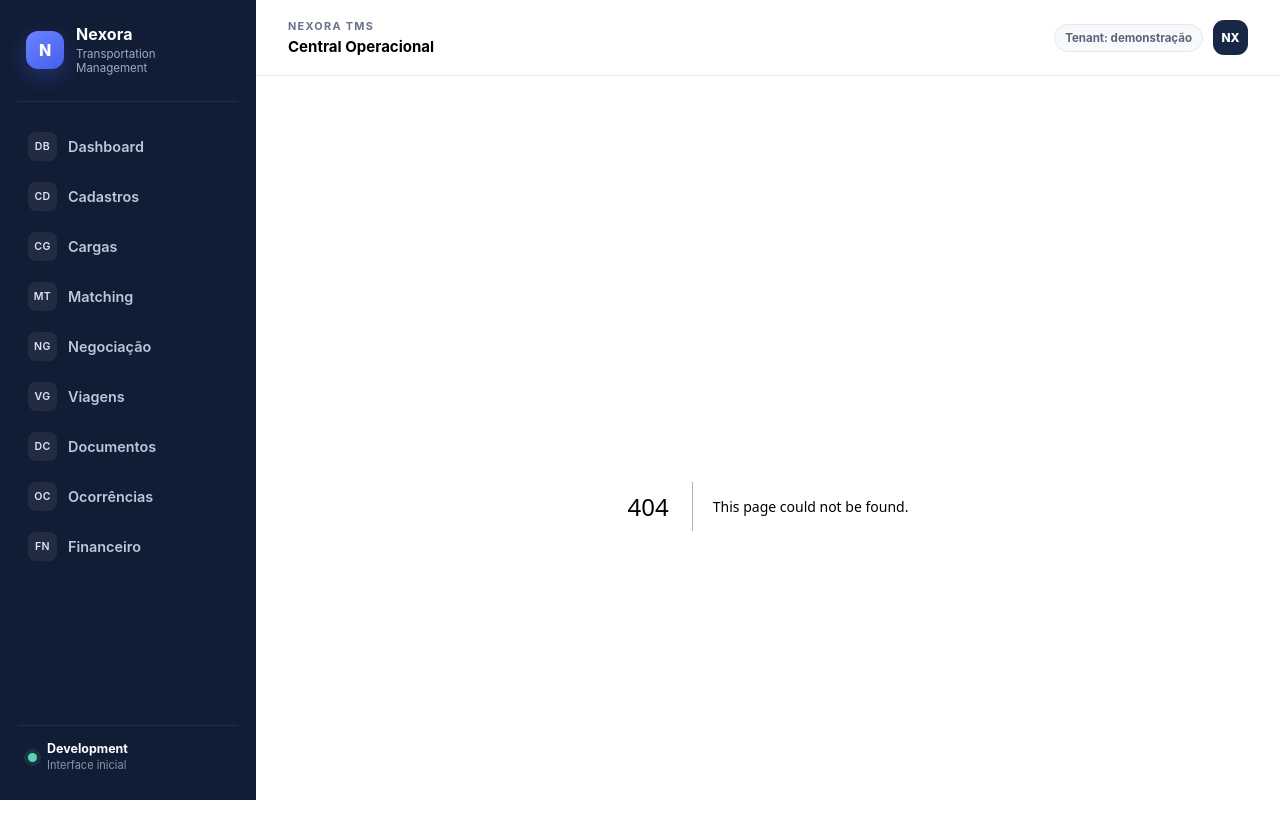
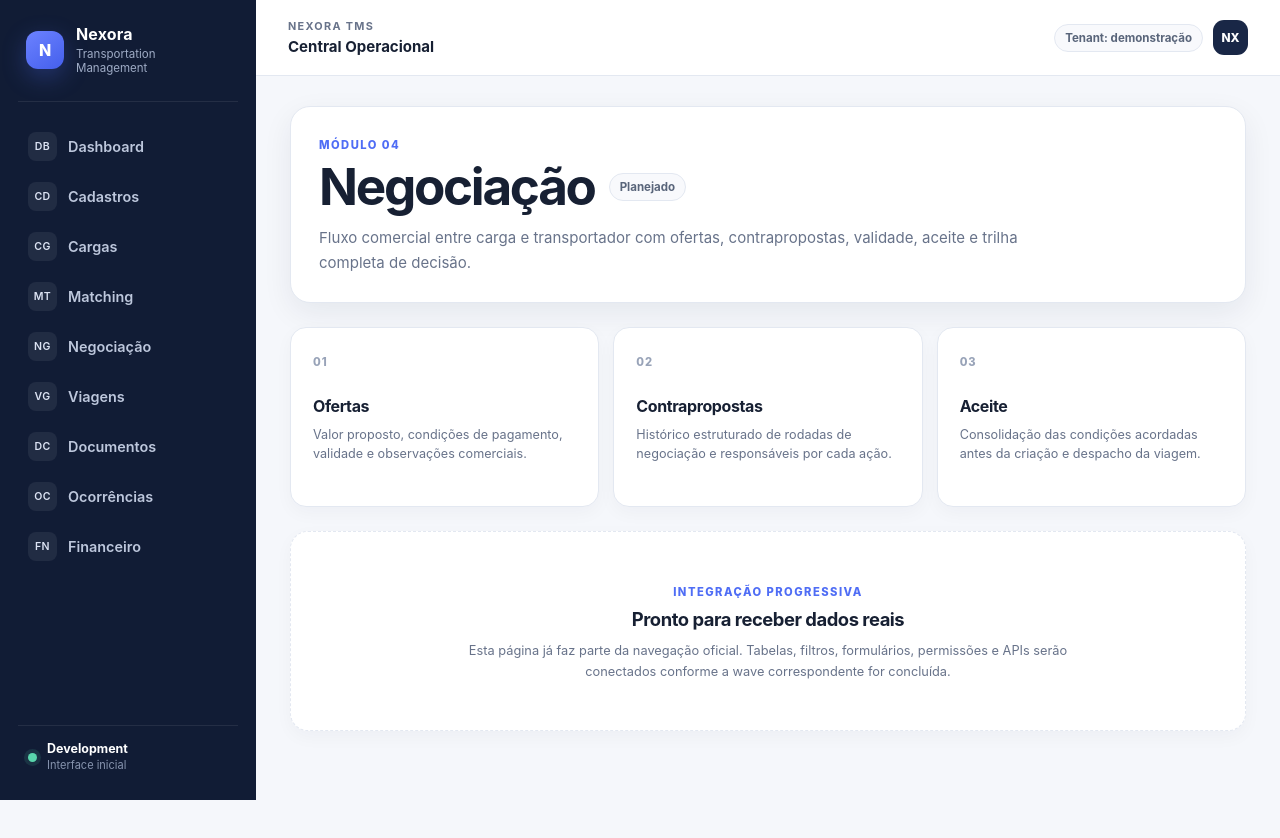
Before and after one commit to brunabarrichello/nexora-tms, a Next.js app in the folder apps/web/: page /negociacoes in a window 1280 px wide. Before the commit this address had no page. Shown: the top 838 px of the page. After the commit the page ends 800 px from the top, so only its background shows below. Built offline with nearby package versions, Linux system fonts and the light colour scheme.

Commit message:
feat(web): add negotiations module page

```diff
--- /dev/null
+++ b/apps/web/app/negociacoes/page.tsx
@@ -0,0 +1,17 @@
+import { ModulePage } from '../_components/module-page';
+
+export default function NegociacoesPage() {
+  return (
+    <ModulePage
+      eyebrow="Módulo 04"
+      title="Negociação"
+      description="Fluxo comercial entre carga e transportador com ofertas, contrapropostas, validade, aceite e trilha completa de decisão."
+      status="Planejado"
+      highlights={[
+        { title: 'Ofertas', description: 'Valor proposto, condições de pagamento, validade e observações comerciais.' },
+        { title: 'Contrapropostas', description: 'Histórico estruturado de rodadas de negociação e responsáveis por cada ação.' },
+        { title: 'Aceite', description: 'Consolidação das condições acordadas antes da criação e despacho da viagem.' },
+      ]}
+    />
+  );
+}
```
